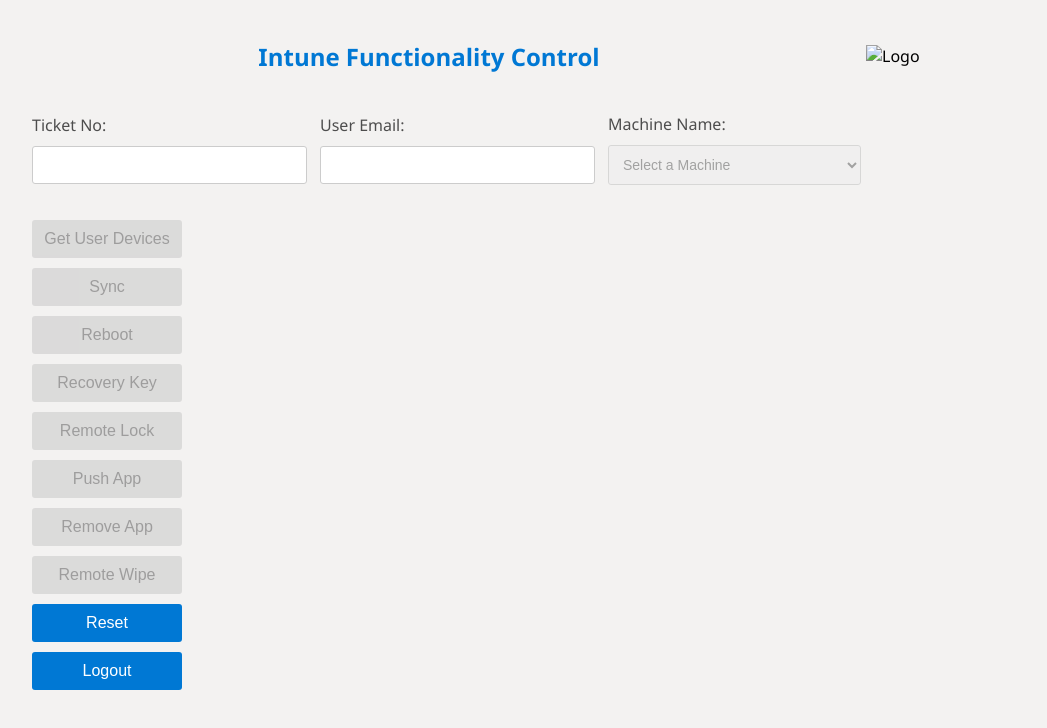
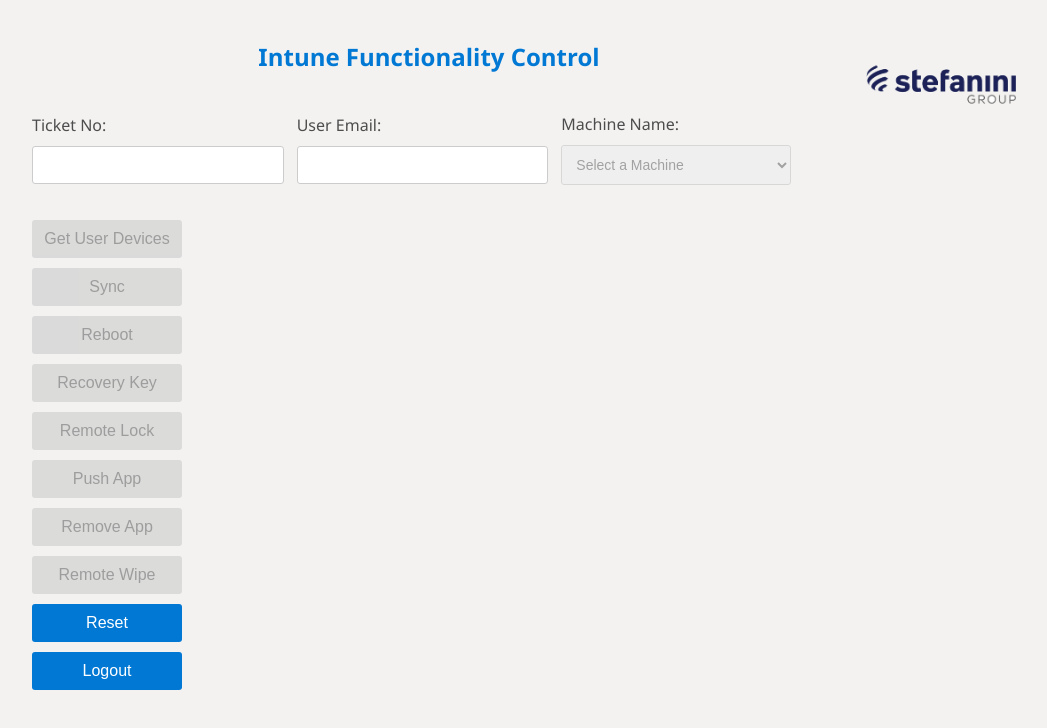
Before and after one commit to likhithaboyapalli/intune_new, a website: page public/index.html in a window 1280 px wide. Shown: the whole page, without its empty margins (176-1223 px from the left). Drawn offline with Linux system fonts and the light colour scheme; no server answers.

Commit message:
Update index.html

```diff
--- a/public/index.html
+++ b/public/index.html
@@ -152,7 +152,7 @@
 </head>
 <body>
     <div class="header">
-        <img class="logo" src="Logo-Stefanini-2022.png" alt="Logo" style="width: 150px;">
+        <img class="logo" src="Stefanini.jpg" alt="Logo" style="width: 150px;">
         <h1>Intune Functionality Control</h1>
     </div>
     <div class="input-details">
```
